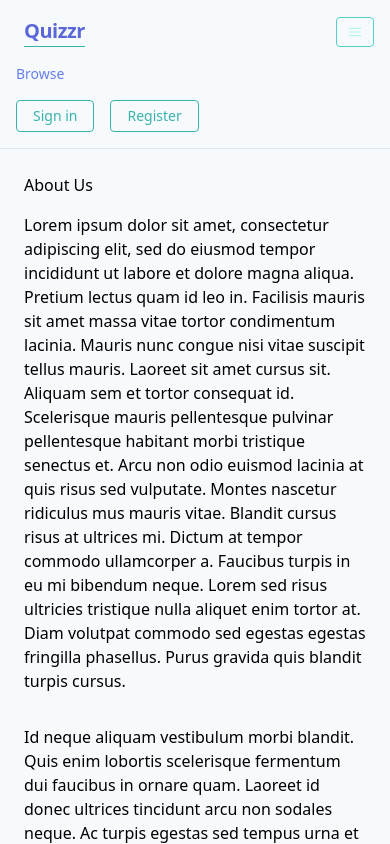
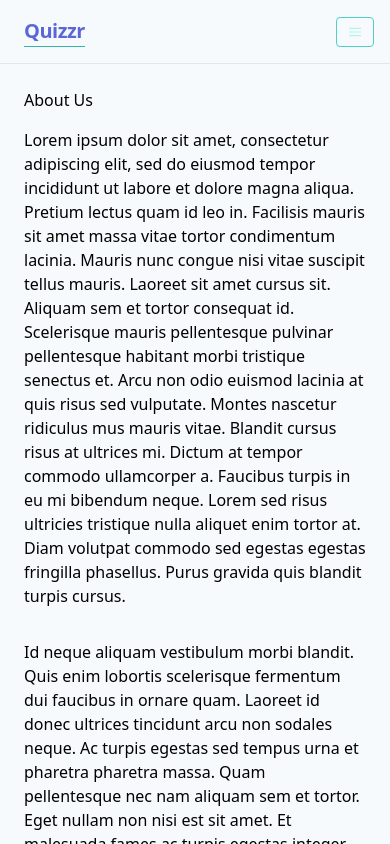
Before and after one commit to fir-min/quiz-me-ui, a React (Create React App) app: page / in a window 390 px wide. Shown: the top 844 px of the page. Built offline with nearby package versions, Linux system fonts and the light colour scheme.

Commit message:
added the cards

```diff
--- a/src/components/item.jsx
+++ b/src/components/item.jsx
@@ -70,10 +70,10 @@ class Item extends Component {
     return (
       <div
         key={this.props.item.id}
-        className="xl:w-1/5 lg:w-1/4 md:w-1/3 w-full h-full"
+        className="xl:w-1/5 lg:w-1/4 md:w-1/3 w-full"
       >
         <div>
-          <div className="flex my-2 border border-gray-400 rounded-lg mx-2">
+          <div className="flex my-2 rounded-lg mx-2 shadow-md">
             <div className="border-r border-gray-300 border-dashed px-2 my-2">
               {this.getViewButton()}
               {this.getStudyButton()}
--- a/src/components/navbar.jsx
+++ b/src/components/navbar.jsx
@@ -31,7 +31,7 @@ class NavBar extends Component {
     firstName: undefined,
     lastName: undefined,
     userId: undefined,
-    menuClasses: "md:hidden sm:hidden",
+    menuClasses: "hidden",
     mobile: false
   };
 
@@ -164,7 +164,7 @@ class NavBar extends Component {
               Quizzr
             </NavLink>
           </div>
-          <div className="block lg:hidden">
+          <div className="block lg:hidden xl:hidden">
             <button
               className="flex items-center px-3 py-2 border rounded text-teal-200 border-teal-400 hover:text-indigo-500 hover:border-indigo-500"
               onClick={this.toggleMenuVisibility}
```
